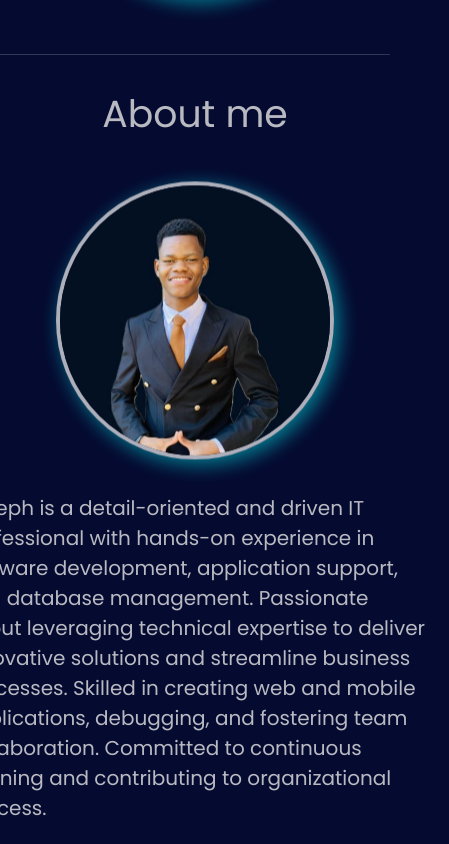
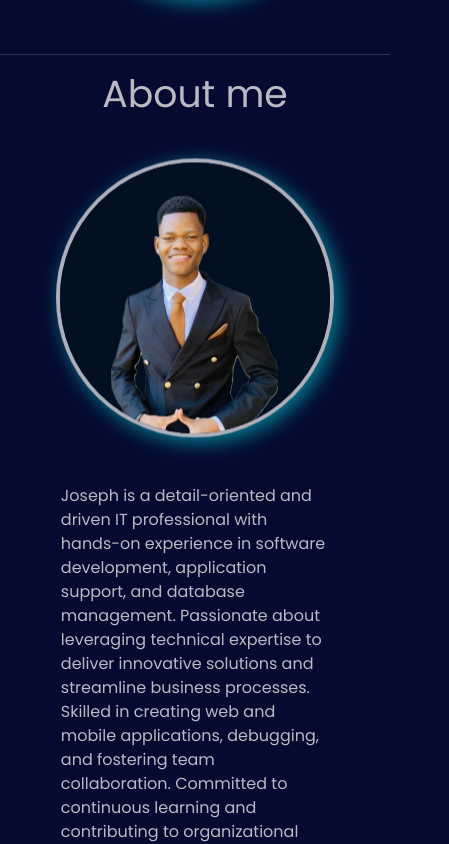
Before and after one commit to ICTPass2002kgao/Portfolio, a React (Vite) app: page / in a window 390 px wide. Shown: the part 760-1604 px from the top of the page, 449 px wide, since content can reach past the window. Built offline with nearby package versions, Linux system fonts and the light colour scheme.

Commit message:
updated the all the page width

```diff
--- a/src/Components/Card.jsx
+++ b/src/Components/Card.jsx
@@ -1,10 +1,27 @@
 import webAppIcon from '../assets/web-app.png';
 import mobileAppIcon from '../assets/smartphone.png';
+import { useEffect } from "react";
+import ScrollReveal from 'scrollreveal';
+
 const Card = (props) => {
   const projectIcon =
     props.projectType.toLowerCase().includes("mobile")
       ? mobileAppIcon
       : webAppIcon;
+
+   useEffect(() => {
+    const sr = ScrollReveal({
+      origin: "bottom",
+      distance: "50px",
+      duration: 2000,
+      delay: 200,
+      reset: false,
+
+    });
+
+    sr.reveal(".card", { interval: 200 });
+    sr.reveal(".card",{origin : 'right'})
+  }, []);
     return (
       <div className="card">
         <img src={projectIcon} alt="Project Thumbnail" />
--- a/src/Navbar-Components/About.jsx
+++ b/src/Navbar-Components/About.jsx
@@ -24,7 +24,7 @@ sr.reveal(".profile-image",{origin : 'right'});
   })
     return (
       <div  id="about-us" className='about-us-section'>
-        <header> <h1>About me</h1></header>
+        <header> <h1 className="about-us-header">About me</h1></header>
         <div className="about-main-content">
             <div className="image-container">
         <img className="profile-image" src={profile} alt="Profile" />
--- a/src/Navbar-Components/Services.jsx
+++ b/src/Navbar-Components/Services.jsx
@@ -92,12 +92,11 @@ const Services = () => {
     const sr = ScrollReveal({
       origin: "bottom",
       distance: "50px",
-      duration: 1000,
+      duration: 2000,
       delay: 200,
       reset: false,
     });
 
-    sr.reveal(".service-section", { interval: 200 });
     sr.reveal(".header-title",{origin : 'left'})
   }, []);
   return (
--- a/src/index.css
+++ b/src/index.css
@@ -3,6 +3,7 @@ body {
   background-color: #050a30;
   color: hsla(0, 0%, 90%, 0.8);
   scroll-behavior: smooth;
+  overflow-x: hidden;
 }
 h1,
 h2,
@@ -51,6 +52,7 @@ nav {
     right: 0px;
     top: 1px;
     display: flex;
+    flex-wrap: wrap;
     flex-direction: column;
     align-items: center;
     gap: 10px;
@@ -150,41 +152,35 @@ nav ul li a:hover {
     transform: translateY(0%);
   }
 }
-.about-us-section {
-  display: flex;
-  flex-direction: column;
-  align-items: center;
-
-  padding: 20px;
-}
   .about-main-content {
-  padding-top: 30px;
     display: flex;
     flex-direction: row;
-  gap: 5%;
+    justify-content: center;
+    align-items: center;
+    align-content: center;
+    padding:7%;
   }
-.about-content p {
-  display:flex;
-  font-size: 20px;
-  align-self: center;
-  justify-self: center;
+  .about-us-header {
+    text-align: center;
+
   }
   .about-content {
-  width: -1px;
-  align-items: end;
-  width: 507px;
+    padding:5%;
   }
-@media (max-width: 700px) {
+@media (max-width: 768px) {
   .about-main-content {
     display: flex;
     flex-direction: column;
+    justify-content: center;
     align-items: center;
     align-content: center;
   }
+  .about-us-header {
+    text-align: center;
+
+  }
   .about-content {
-    margin:0px;
-    align-items: end;
-    padding: 20px;
+    padding:10%;
   }
   .contact-container {
     max-width: 100%;
@@ -214,7 +210,6 @@ nav ul li a:hover {
   border-radius: 8px;
   overflow: hidden;
   box-shadow: 0 4px 6px rgba(0, 0, 0, 0.1);
-  transition: transform 0.3s ease, box-shadow 0.3s ease;
 }
 
 .card:hover {
@@ -271,7 +266,7 @@ nav ul li a:hover {
   text-decoration: underline;
 }
 .card-url-icon {
-  top: 10px;
+  bottom: 10px;
   right: 10px;
   opacity: 0;
   visibility: hidden;
```
Lines whose indentation alone changed are shown as unchanged.
